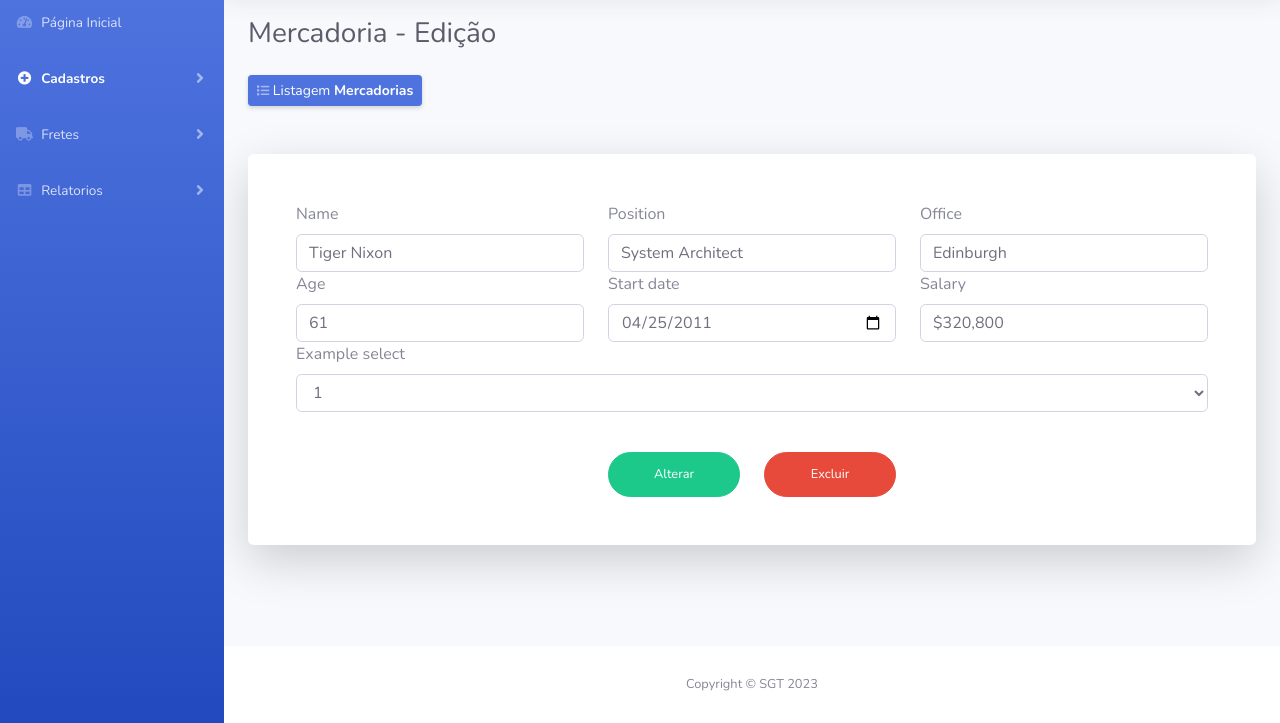
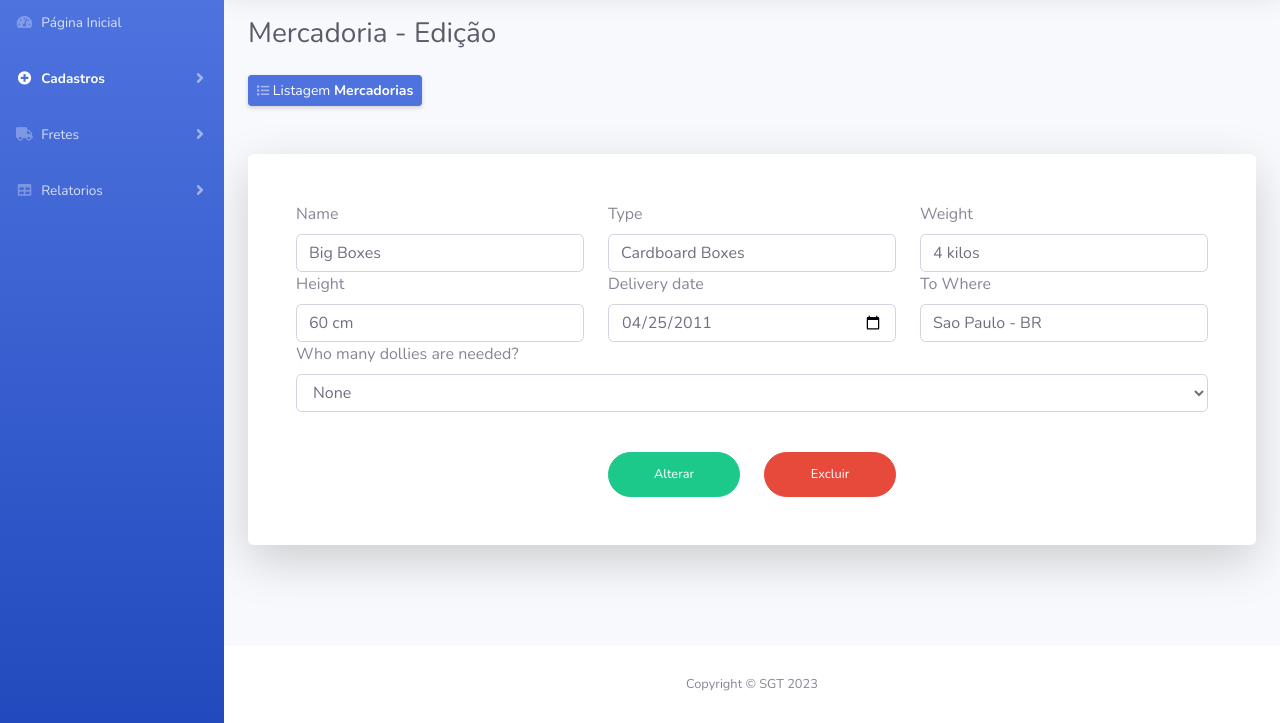
Before and after one commit to lukasrvs/projeto-software-prototype, a website with bundled scripts: page mercadoria-edit.html in a window 1280 px wide. Shown: the part 77-800 px from the top of the page. Built offline with nearby package versions, Linux system fonts and the light colour scheme.

Commit message:
mercadoria data changed

```diff
--- a/mercadoria-edit.html
+++ b/mercadoria-edit.html
@@ -336,74 +336,73 @@
                             <input class="form-control form-control-solid"
                               id="exampleFormControlInput1"
                               type="text"
-                              placeholder="Name"
-                              value="Tiger Nixon">
+                              placeholder="Product's Name"
+                              value="Big Boxes">
                           </div>
                           <div class="col-sm-4">
                             <label for="exampleFormControlInput2">
-                              Position
+                              Type
                             </label>
                             <input class="form-control form-control-solid"
                               id="exampleFormControlInput2"
                               type="text"
-                              placeholder="Position name"
-                              value="System Architect">
+                              placeholder="Type of Product"
+                              value="Cardboard Boxes">
                           </div>
                           <div class="col-sm-4">
                             <label for="exampleFormControlInput2">
-                              Office
+                              Weight
                             </label>
                             <input class="form-control form-control-solid"
                               id="exampleFormControlInput2"
                               type="text"
-                              placeholder="Office name"
-                              value="Edinburgh">
+                              placeholder="Weight"
+                              value="4 kilos">
                           </div>
                         </div>
                         <div class="row">
                           <div class="col-sm-4">
                             <label for="exampleFormControlInput1">
-                              Age
+                              Height
                             </label>
                             <input class="form-control form-control-solid"
                               id="exampleFormControlInput1"
                               type="email"
-                              placeholder="Age"
-                              value="61">
+                              placeholder="Height"
+                              value="60 cm">
                           </div>
                           <div class="col-sm-4">
                             <label for="exampleFormControlInput2">
-                              Start date
+                              Delivery date
                             </label>
                             <input class="form-control form-control-solid"
                               id="exampleFormControlInput2"
                               type="date"
-                              placeholder="Start date"
+                              placeholder="Delivery date"
                               value="2011-04-25">
                           </div>
                           <div class="col-sm-4">
                             <label for="exampleFormControlInput2">
-                              Salary
+                              To Where
                             </label>
                             <input class="form-control form-control-solid"
                               id="valor"
                               type="text"
-                              placeholder="Salary"
-                              value="$320,800">
+                              placeholder="City - Country"
+                              value="Sao Paulo - BR">
                           </div>
                         </div>
                         <div class="row">
                           <div class="col-sm-12">
                             <label for="exampleFormControlSelect1">
-                              Example select
+                              Who many dollies are needed?
                             </label>
                             <select class="form-control form-control-solid"
                               id="exampleFormControlSelect1">
+                              <option>None</option>
                               <option>1</option>
                               <option>2</option>
                               <option>3</option>
-                              <option>4</option>
-                              <option>5</option>
                             </select>
                           </div>
                         </div>
```
Also changed, not shown: mercadoria-create.html (+15 -16 lines), mercadoria-list.html (+11 -11 lines).
